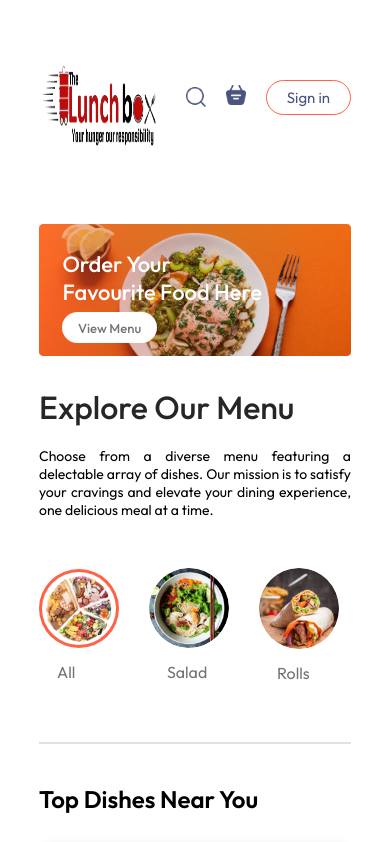
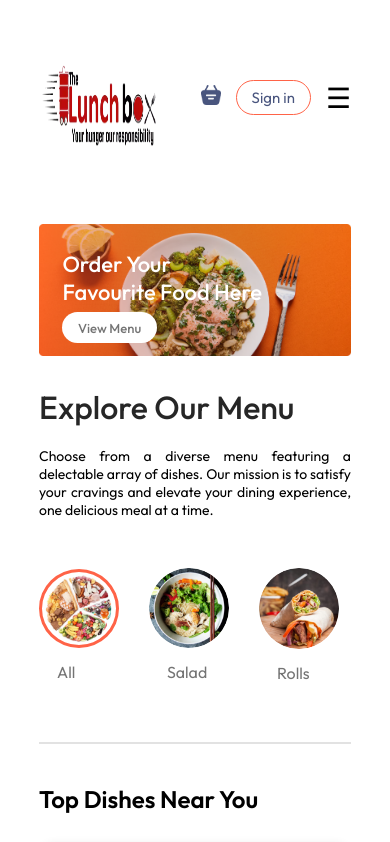
Before and after one commit to abhi143x/Food-Delivery, a React (Vite) app: page / in a window 390 px wide. Shown: the top 842 px of the page. Built offline with nearby package versions, Linux system fonts and the light colour scheme.

Commit message:
some changes

```diff
--- a/src/components/Navbar/Navbar.css
+++ b/src/components/Navbar/Navbar.css
@@ -3,26 +3,28 @@
     display:flex;
     justify-content: space-between;
     align-items: center;
+    position: relative;
+    z-index: 1001;
 }
 
 .navbar .logo{
     width: 300px;
     height: 150px;
-
 }
 
 .navbar-menu{
     display: flex;
     list-style:none;
-    gap: 20px;
+    gap: 60px;
     color: #566594;
     font-size: 20px;
+    transition: all 0.3s ease-in-out;
 }
 
 .navbar-right{
     display: flex;
     align-items: center;
-    gap: 40px;
+    gap: 20px;
 }
 
 .navbar button{
@@ -51,7 +53,6 @@
 
 .navbar-search-icon{
     position: relative;
-
 }
 
 .navbar-search-icon .dot{
@@ -64,50 +65,77 @@
     right: -8px;
 }
 
- @media (max-width:1050px){
-    .navbar .logo{
-        width:140px;
+/* 🔹 Toggle button */
+.menu-toggle {
+  display: none;
+  font-size: 28px;
+  cursor: pointer;
+  user-select: none;
+  z-index: 1002;
+}
+
+/* 🔹 Overlay blur */
+.menu-overlay {
+  position: fixed;
+  top: 0;
+  left: 0;
+  width: 100%;
+  height: 100%;
+  backdrop-filter: blur(6px);
+  background: rgba(0,0,0,0.3);
+  z-index: 1000;
+}
+
+/* Responsive styling */
+@media (max-width:1050px){
+    .navbar .logo{ width:140px; }
+    .navbar-menu{ gap:20px; font-size: 17px; }
+    .navbar-right{ gap: 20px; }
+    .navbar-right img{ width:22px; }
+    .navbar-right button{ padding: 8px 20px; }
+}
+
+@media (max-width:900px){
+    .navbar .logo{ width:120px; }
+    .navbar-menu{ gap:15px; font-size: 16px; }
+    .navbar-right{ gap: 15px; }
+    .navbar-right img{ width:20px; }
+    .navbar-right button{ padding: 7px 15px; font-size: 15px; }
+}
+
+@media (max-width:750px){
+    .menu-toggle {
+      display: block;
     }
-    .navbar-menu{
-        gap:20px;
-        font-size: 17px;
+
+    .navbar-menu {
+      display: none;
+      position: absolute;
+      top: 80px;
+      left: 0;
+      width: 100%;
+      flex-direction: column;
+      background: white;
+      padding: 20px;
+      gap: 15px;
+      box-shadow: 0px 4px 10px rgba(0,0,0,0.1);
+      z-index: 1001;
+      animation: slideDown 0.3s ease forwards;
     }
-    .navbar-right{
-        gap: 30px;
-    }
-    .navbar-right img{
-        width:22px;
-    }
-    .navbar-right button{
-        padding: 8px 25px;
+
+    .navbar-menu.open {
+      display: flex;
     }
 }
 
-@media (max-width:900px){
-    .navbar .logo{
-        width:120px;
-    }
-    .navbar-menu{
-        gap:15px;
-        font-size: 16px;
-    }
-    .navbar-right{
-        gap: 20px;
-    }
-    .navbar-right img{
-        width:20px;
-    }
-    .navbar-right button{
-        padding: 7px 20px;
-        font-size: 15px;
-    }
+/* 🔹 Slide animation */
+@keyframes slideDown {
+  from {
+    opacity: 0;
+    transform: translateY(-20px);
+  }
+  to {
+    opacity: 1;
+    transform: translateY(0);
+  }
 }
-
-
-@media (max-width:750px){
-
-    .navbar-menu{
-      display: none;
-    }
-
-}
--- a/src/components/Navbar/Navbar.jsx
+++ b/src/components/Navbar/Navbar.jsx
@@ -6,29 +6,52 @@ import { StoreContext } from '../../context/StoreContext';
 
 const Navbar = ({setShowLogin}) => {
 
-const [menu,setMenu] = useState("home");
+  const [menu,setMenu] = useState("home");
+  const [isOpen, setIsOpen] = useState(false);
 
-const {getTotalCartAmount} =useContext(StoreContext)
+  const {getTotalCartAmount} = useContext(StoreContext)
 
   return (
     <div className='navbar'>
+        {/* Logo */}
         <Link to='/'><img src={assets.logo} alt="" className="logo" /></Link>
 
-        <ul className="navbar-menu">
-          <Link to='/' onClick = {() =>setMenu("home")} className={menu==="home"?"active":""}>Home</Link>
-          <a href='#explore-menu' onClick = {() =>setMenu("menu")} className={menu==="menu"?"active":""}>Menu</a>
-          <a href='#app-download' onClick = {() =>setMenu("mobile-app")} className={menu==="mobile-app"?"active":""}>Mobile-app</a>
-          <a href='#footer' onClick = {() =>setMenu("contact us")} className={menu==="contact us"?"active":""}>Contact Us</a>
+        {/* Menu items (desktop) */}
+        <ul className={`navbar-menu ${isOpen ? "open" : ""}`}>
+          <Link
+            to='/'
+            onClick={() => {setMenu("home"); setIsOpen(false)}}
+            className={menu==="home"?"active":""}>Home</Link>
+
+          <a href='#explore-menu'
+            onClick={() => {setMenu("menu"); setIsOpen(false)}}
+            className={menu==="menu"?"active":""}>Menu</a>
+
+          <a href='#app-download'
+            onClick={() => {setMenu("mobile-app"); setIsOpen(false)}}
+            className={menu==="mobile-app"?"active":""}>Mobile-app</a>
+
+          <a href='#footer'
+            onClick={() => {setMenu("contact us"); setIsOpen(false)}}
+            className={menu==="contact us"?"active":""}>Contact Us</a>
         </ul>
 
+        {/* Right section */}
         <div className="navbar-right">
-          <img src={assets.search_icon} alt="" />
           <div className="navbar-search-icon">
-           <Link to='/cart'> <img src={assets.basket_icon} alt="" /></Link>
-            <div className={getTotalCartAmount()===0?"":"dot"}></div>
+            <Link to='/cart'><img src={assets.basket_icon} alt="" /></Link>
+            <div className={getTotalCartAmount()===0 ? "" : "dot"}></div>
           </div>
           <button onClick={()=>setShowLogin(true)}>Sign in</button>
+
+          {/* Toggle button yaha pe daala */}
+          <div className="menu-toggle" onClick={() => setIsOpen(!isOpen)}>
+            {isOpen ? "✖" : "☰"}
+          </div>
         </div>
+
+        {/* Overlay background blur */}
+        {isOpen && <div className="menu-overlay" onClick={() => setIsOpen(false)}></div>}
     </div>
   )
 }
```
